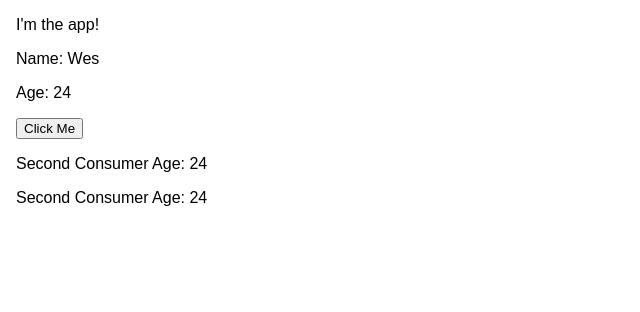
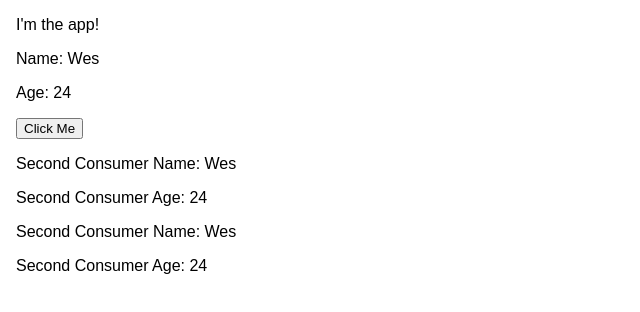
Before and after one commit to wabreisch/react-context-api-example, a React (Create React App) app: page / in a window 1280 px wide. Shown: the top 312 px of the page, without its empty margins (0-640 px from the left). Built offline with nearby package versions, Linux system fonts and the light colour scheme.

Commit message:
Finish context API multiple file example

```diff
--- a/src/App.js
+++ b/src/App.js
@@ -2,6 +2,8 @@ import React, { Component } from "react";
 import "./App.css";
 
 import MyContext from "./MyContext";
+import Family from "./Family";
+import SecondTest from "./SecondTest";
 
 // the provider holds the state we wish to pass down indefinitely
 class MyProvider extends Component {
@@ -26,54 +28,6 @@ class MyProvider extends Component {
   }
 }
 
-const Family = props => {
-  return (
-    <div className="family">
-      <Person />
-    </div>
-  );
-};
-
-class Person extends Component {
-  render() {
-    return (
-      <div className="person">
-        {/* This is how we consume the passed in context */}
-        <MyContext.Consumer>
-          {context => {
-            return (
-              // new no-op tag in React 16.3: React.Fragment
-              <React.Fragment>
-                <p>Name: {context.state.name}</p>
-                <p>Age: {context.state.age}</p>
-                <button onClick={context.updateAge}>Click Me</button>
-              </React.Fragment>
-            );
-          }}
-        </MyContext.Consumer>
-      </div>
-    );
-  }
-}
-
-class SecondTest extends Component {
-  render() {
-    return (
-      <div className="second-test">
-        <MyContext.Consumer>
-          {context => {
-            return (
-              <React.Fragment>
-                <p>Second Consumer Age: {context.state.age}</p>
-              </React.Fragment>
-            );
-          }}
-        </MyContext.Consumer>
-      </div>
-    );
-  }
-}
-
 class App extends Component {
   render() {
     return (
--- /dev/null
+++ b/src/Family.js
@@ -0,0 +1,12 @@
+import React from "react";
+import Person from "./Person";
+
+const Family = props => {
+  return (
+    <div className="family">
+      <Person />
+    </div>
+  );
+};
+
+export default Family;
--- /dev/null
+++ b/src/Person.js
@@ -0,0 +1,27 @@
+import React, { Component } from "react";
+
+import MyContext from "./MyContext";
+
+class Person extends Component {
+  render() {
+    return (
+      <div className="person">
+        {/* This is how we consume the passed in context */}
+        <MyContext.Consumer>
+          {context => {
+            return (
+              // new no-op tag in React 16.3: React.Fragment
+              <React.Fragment>
+                <p>Name: {context.state.name}</p>
+                <p>Age: {context.state.age}</p>
+                <button onClick={context.updateAge}>Click Me</button>
+              </React.Fragment>
+            );
+          }}
+        </MyContext.Consumer>
+      </div>
+    );
+  }
+}
+
+export default Person;
--- /dev/null
+++ b/src/SecondTest.js
@@ -0,0 +1,24 @@
+import React, { Component } from "react";
+
+import MyContext from "./MyContext";
+
+class SecondTest extends Component {
+  render() {
+    return (
+      <div className="second-test">
+        <MyContext.Consumer>
+          {context => {
+            return (
+              <React.Fragment>
+                <p>Second Consumer Name: {context.state.name}</p>
+                <p>Second Consumer Age: {context.state.age}</p>
+              </React.Fragment>
+            );
+          }}
+        </MyContext.Consumer>
+      </div>
+    );
+  }
+}
+
+export default SecondTest;
```
